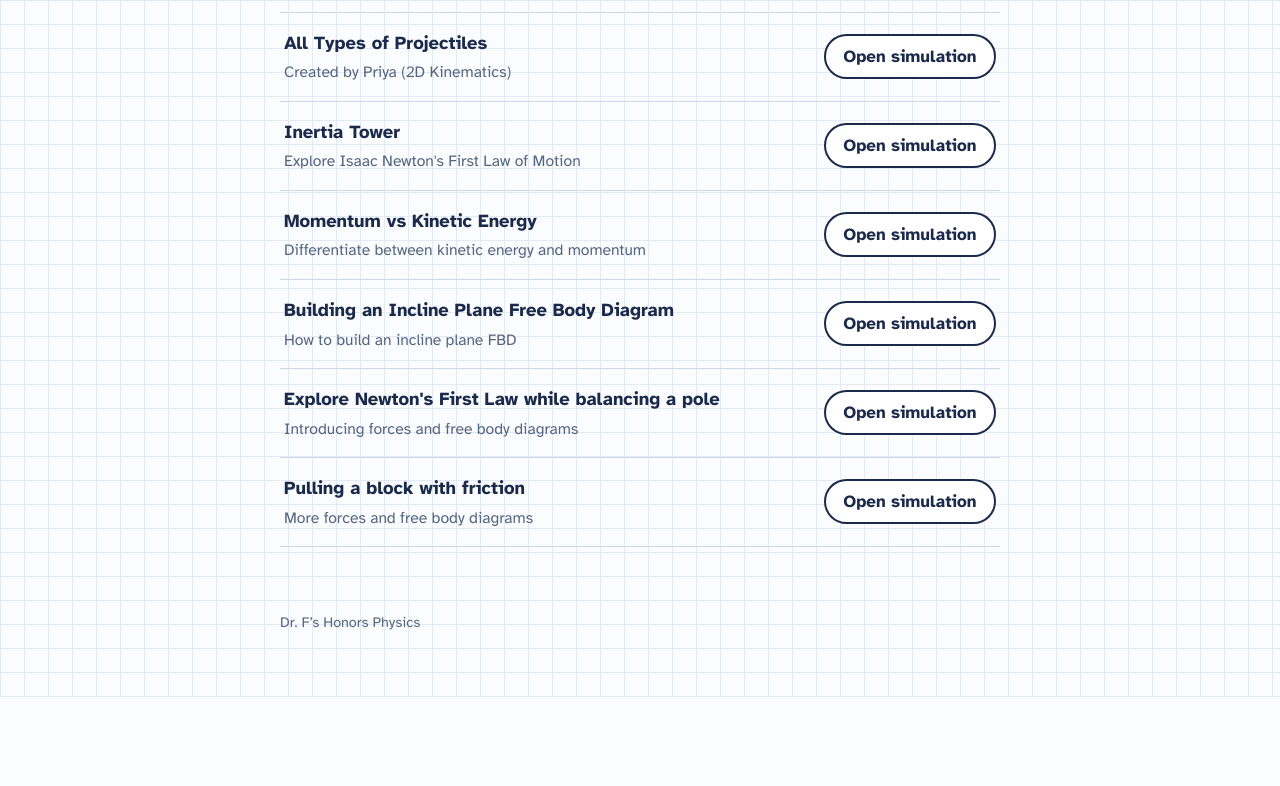
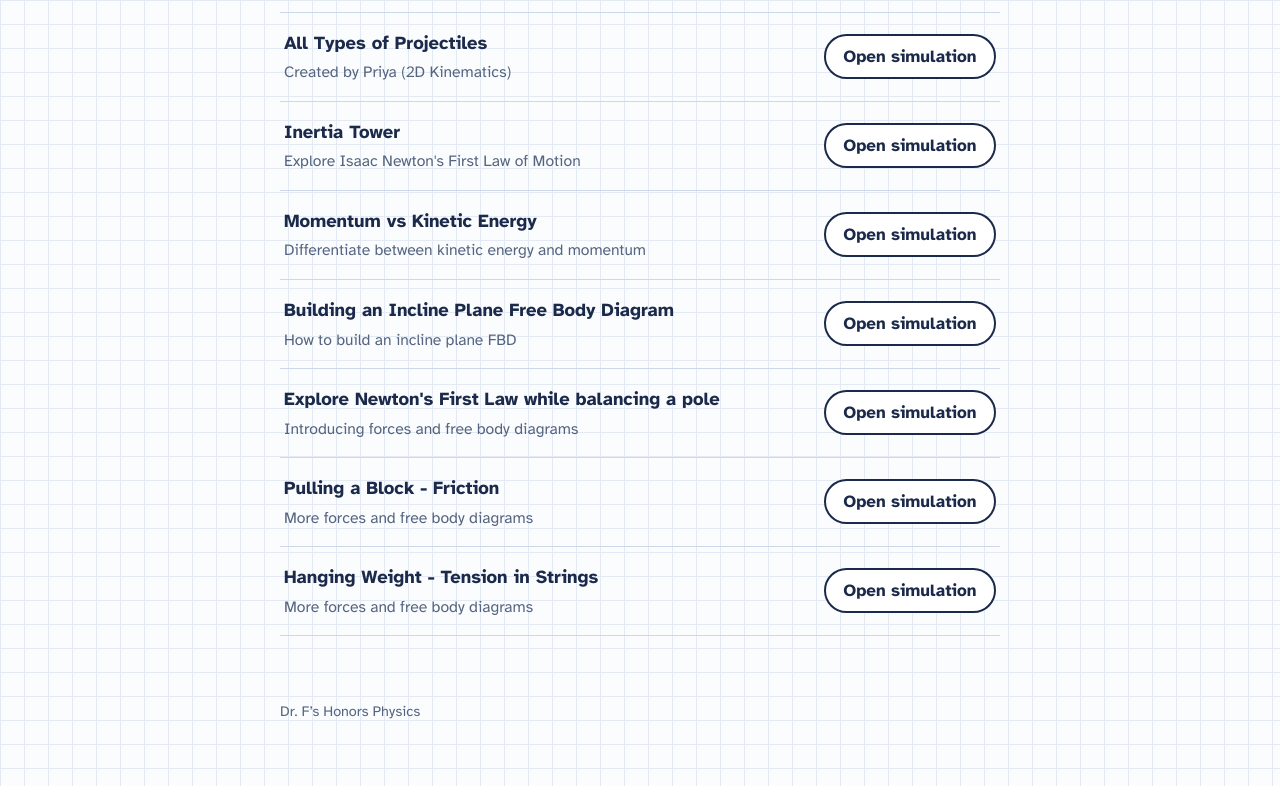
Before and after one commit to jfossella-sys/physics-simulations, a plain HTML site: page index.html in a window 1280 px wide. Shown: the part 696-1482 px from the top of the page. Before the commit the page ends 1393 px from the top, so only its background shows below. Drawn offline with nearby package versions, Linux system fonts and the light colour scheme.

Commit message:
Update index.html

```diff
--- a/index.html
+++ b/index.html
@@ -134,7 +134,8 @@
     { file: "baseball_catch_ke_momentum.html", title: "Momentum vs Kinetic Energy", about: "Differentiate between kinetic energy and momentum" },
     { file: "incline-fbd-guide.html", title: "Building an Incline Plane Free Body Diagram", about: "How to build an incline plane FBD" },
     { file: "pole_rescue.html", title: "Explore Newton's First Law while balancing a pole", about: "Introducing forces and free body diagrams" },
-    { file: "friction-pull-simulator.html", title: "Pulling a block with friction", about: "More forces and free body diagrams" },
+    { file: "friction-pull-simulator.html", title: "Pulling a Block - Friction", about: "More forces and free body diagrams" },
+    { file: "forces_in_balance.html", title: "Hanging Weight - Tension in Strings", about: "More forces and free body diagrams" },
   ];
   /* ======================= END OF LIST ======================= */
 
```
